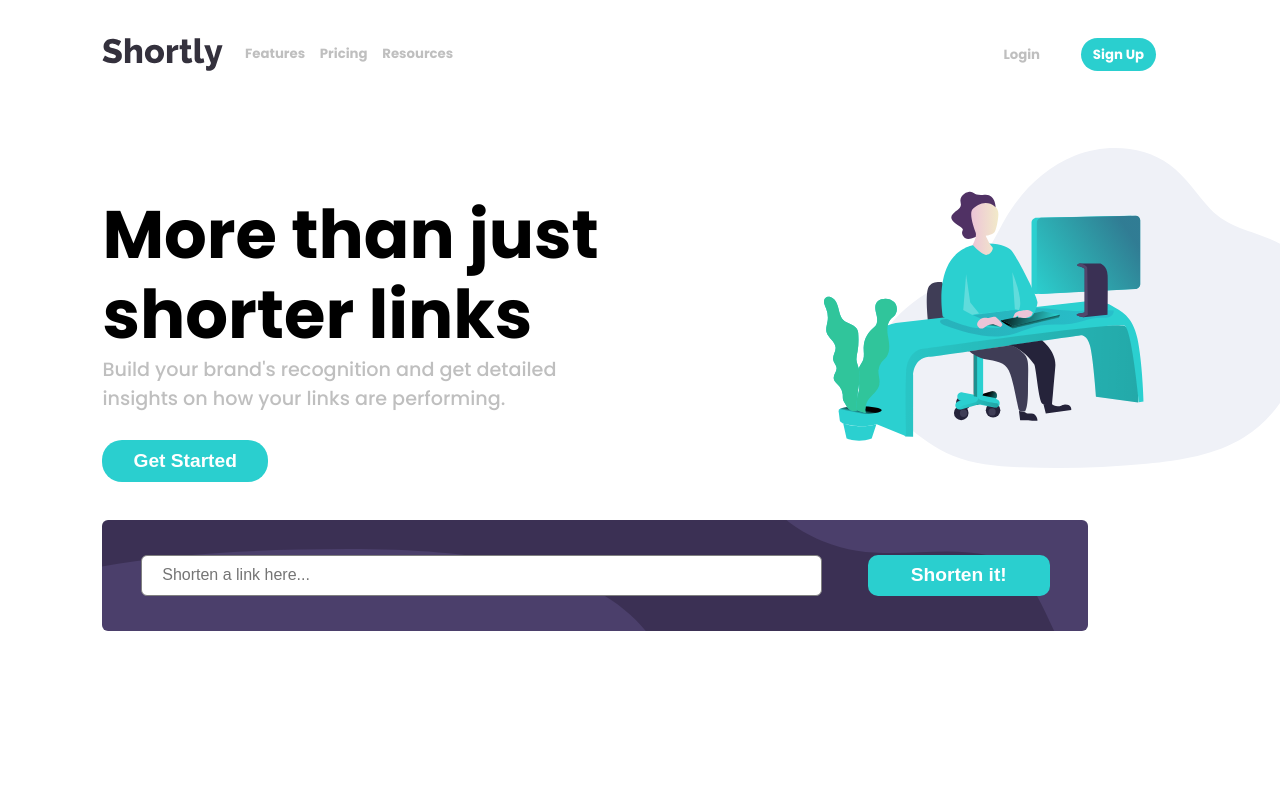
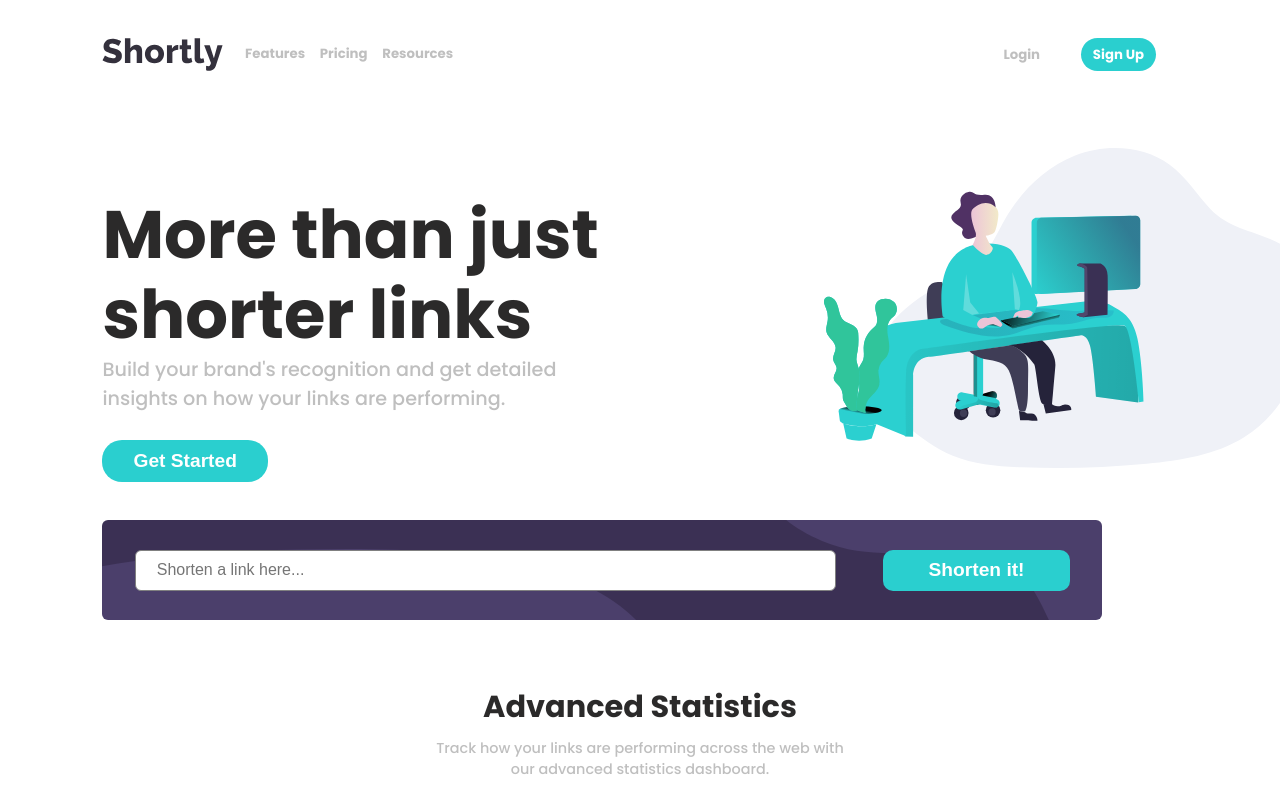
Before and after one commit to rjcrter11/URL-shortening-API-landing-page, a React (Create React App) app in the folder url-shortener/: page / in a window 1280 px wide. Shown: the top 812 px of the page. Built offline with nearby package versions, Linux system fonts and the light colour scheme.

Commit message:
styles h2, p for cards component

```diff
--- a/url-shortener/src/App.js
+++ b/url-shortener/src/App.js
@@ -3,6 +3,8 @@ import './App.css';
 import Navbar from './components/Navbar/Navbar';
 import ActionCall from './components/ActionCall/ActionCall';
 import LinkForm from './components/LinkForm/LinkForm';
+import Cards from './components/Cards/Cards';
+
 
 function App() {
   return (
@@ -10,6 +12,7 @@ function App() {
       <Navbar />
       <ActionCall />
       <LinkForm />
+      <Cards />
     </div>
   );
 }
--- a/url-shortener/src/components/ActionCall/ActionCall.scss
+++ b/url-shortener/src/components/ActionCall/ActionCall.scss
@@ -1,5 +1,6 @@
 $Gray: hsl(0, 0%, 75%);
 $Cyan: hsl(180, 66%, 49%);
+$hoverBlack: rgb(43, 42, 42);
 
 .action-call-container {
     padding: 3% 0 3% 8%;
@@ -14,6 +15,7 @@ $Cyan: hsl(180, 66%, 49%);
         h1 {
             font-size: 4.2rem;
             line-height: 5rem;
+            color: $hoverBlack;
         }
 
         p {
--- /dev/null
+++ b/url-shortener/src/components/Cards/Cards.jsx
@@ -0,0 +1,42 @@
+import React, { useState } from 'react';
+
+import iconBrand from '../../assets/icon-brand-recognition.svg'
+import iconDetailed from '../../assets/icon-detailed-records.svg'
+import iconCustom from '../../assets/icon-fully-customizable.svg'
+import './Cards.scss'
+
+const Cards = () => {
+    const [cards] = useState([
+        {
+            id: 1,
+            title: "Brand Recognition",
+            text: "Boost your brand recognition with each click. Generic links don't mean a thing. Branded links help instill confidence in your content",
+            icon: iconBrand
+        },
+        {
+            id: 2,
+            title: 'Detailed Records',
+            text: "Gain insights into who is clicking your links.Knowing when and where people engage with your content helps inform better decisions.",
+            icon: iconDetailed
+        },
+        {
+            id: 3,
+            title: 'Fully Customizable',
+            text: "Improve brand awareness and content discoverability through customizable links, supercharging audience engagement.",
+            icon: iconCustom
+        }
+    ])
+
+    return (
+        <div className='cards-container' >
+            <div className='cards-wrapper' >
+                <h2>Advanced Statistics</h2>
+                <p>Track how your links are performing across the web with <br />
+                our advanced statistics dashboard.
+            </p>
+            </div>
+        </div>
+    )
+}
+
+export default Cards;
--- /dev/null
+++ b/url-shortener/src/components/Cards/Cards.scss
@@ -0,0 +1,22 @@
+$Gray: hsl(0, 0%, 75%);
+$hoverBlack: rgb(43, 42, 42);
+
+.cards-container {
+    padding: 5% 0;
+    display: flex;
+    justify-content: center;
+
+    .cards-wrapper {
+    text-align: center;
+
+        h2 {
+            font-size: 1.9rem;
+            padding-bottom: 2%;
+            color: $hoverBlack
+        }
+        p {
+            font-size: 0.9rem;
+            color: $Gray;
+        }
+    }
+}
--- a/url-shortener/src/components/LinkForm/LinkForm.js
+++ b/url-shortener/src/components/LinkForm/LinkForm.js
@@ -4,6 +4,7 @@ import './LinkForm.scss'
 
 const LinkForm = () => {
     return (
+
         <div className='link-wrapper' >
             <div className='link-form-container' >
                 <form>
@@ -13,6 +14,7 @@ const LinkForm = () => {
                 <button>Shorten it!</button>
             </div>
         </div>
+
     )
 }
 
--- a/url-shortener/src/components/LinkForm/LinkForm.scss
+++ b/url-shortener/src/components/LinkForm/LinkForm.scss
@@ -3,15 +3,14 @@ $DarkViolet: hsl(257, 27%, 26%);
 
 
 .link-wrapper {
-
-    position: relative;
+    width: 84%;
+    margin: 0 auto;
+    display: flex;
 
 .link-form-container {
-    position: absolute;
-    left: 8%;
+
     padding: 2.75% 3%;
-    width: 77%;
-    margin: 0 auto;
+    width: 93%;
     display: flex;
     justify-content: space-between;
     background-image: url('../../assets/bg-shorten-desktop.svg');
```
